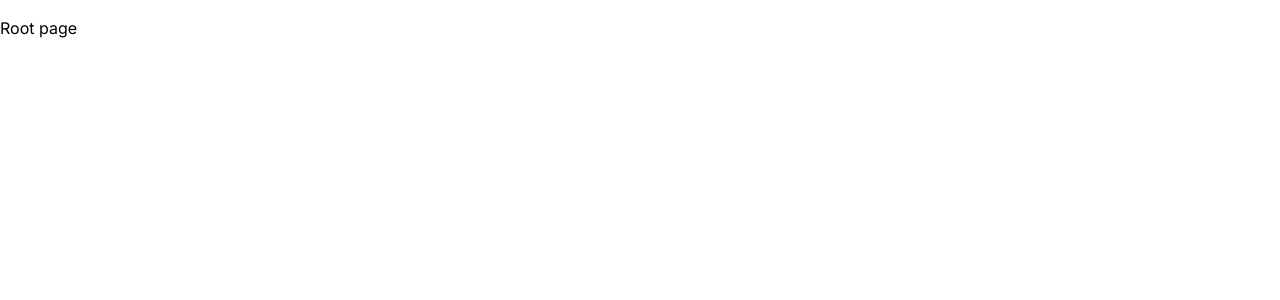
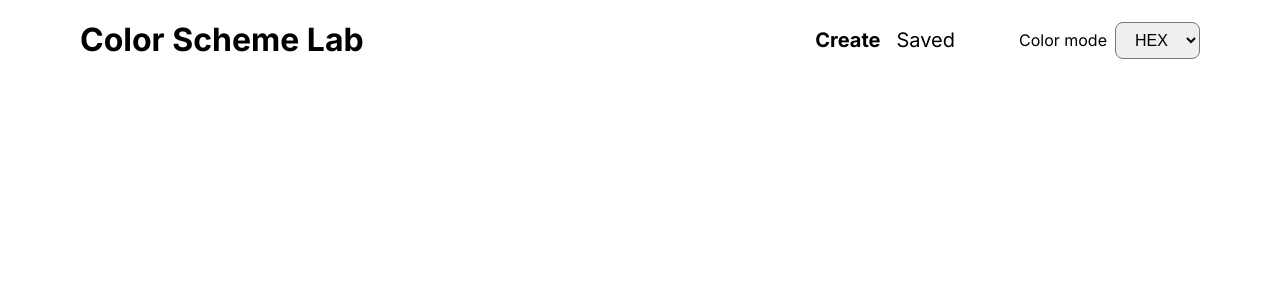
Before and after one commit to goranstevanovic/color-scheme-lab, a React (Create React App) app: page / in a window 1280 px wide. Shown: the top 300 px of the page. Built offline with nearby package versions, Linux system fonts and the light colour scheme.

Commit message:
Add Header and Outlet components to Root page

```diff
--- a/src/pages/Root.tsx
+++ b/src/pages/Root.tsx
@@ -1,5 +1,16 @@
+import { Outlet } from 'react-router-dom';
+
+import Header from '../components/Header';
+
 function Root() {
-  return <p>Root page</p>;
+  return (
+    <>
+      <Header />
+      <main>
+        <Outlet />
+      </main>
+    </>
+  );
 }
 
 export default Root;
```
